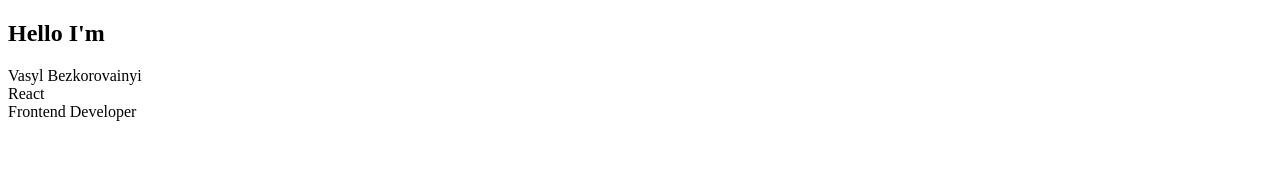
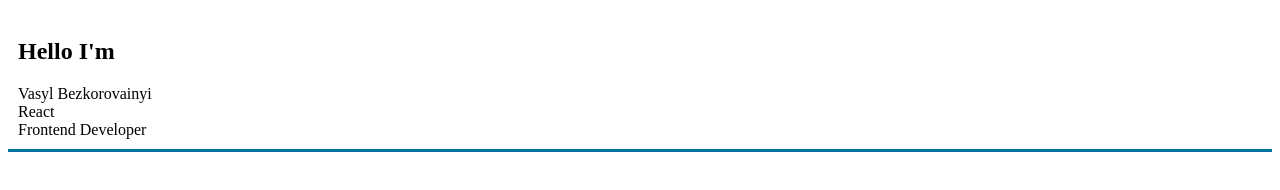
Before and after one commit to Wasileuss/animated-title, a plain HTML site: page index.html in a window 1280 px wide. Drawn offline with Linux system fonts and the light colour scheme.

Commit message:
Update style in style.css

```diff
--- a/style.css
+++ b/style.css
@@ -1,4 +1,4 @@
-.header {
+.page {
     position: relative;
     display: flex;
     justify-content: space-between;
```
